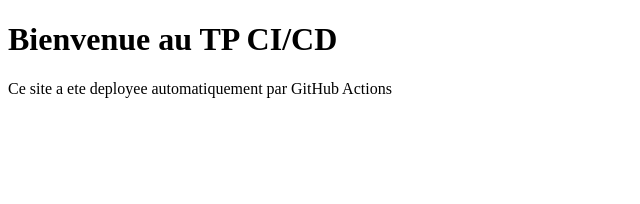
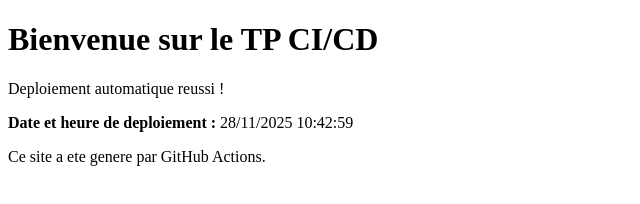
Before and after one commit to ClementVerger/TP-Node.js-CI-CD-avec-GitHub-Actions, a website: page index.html in a window 1280 px wide. Shown: the whole page, without its empty margins (0-640 px from the left). Drawn offline with Linux system fonts and the light colour scheme.

Commit message:
deploy: 4c973546f09bac733c62ba731e9c20dcf9dbd322

```diff
--- a/index.html
+++ b/index.html
@@ -1,11 +1,8 @@
 <!DOCTYPE html>
-<html lang="fr">
-<head>
-    <meta charset="UTF-8">
-    <title>TP Node.js CI/CD</title>
-</head>
+<html lang='fr'><head><meta charset='UTF-8'><title>Deployed Page</title></head>
 <body>
-    <h1>Bienvenue au TP CI/CD</h1>
-    <p>Ce site a ete deployee automatiquement par GitHub Actions</p>
-</body>
-</html>
+<h1>Bienvenue sur le TP CI/CD</h1>
+<p>Deploiement automatique reussi !</p>
+<p><strong>Date et heure de deploiement : </strong> 28/11/2025 10:42:59</p>
+<p>Ce site a ete genere par GitHub Actions.</p>
+</body></html>
```
